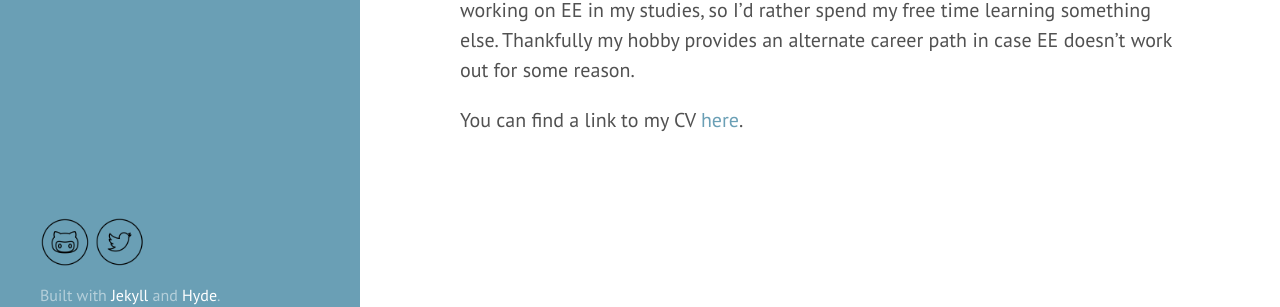
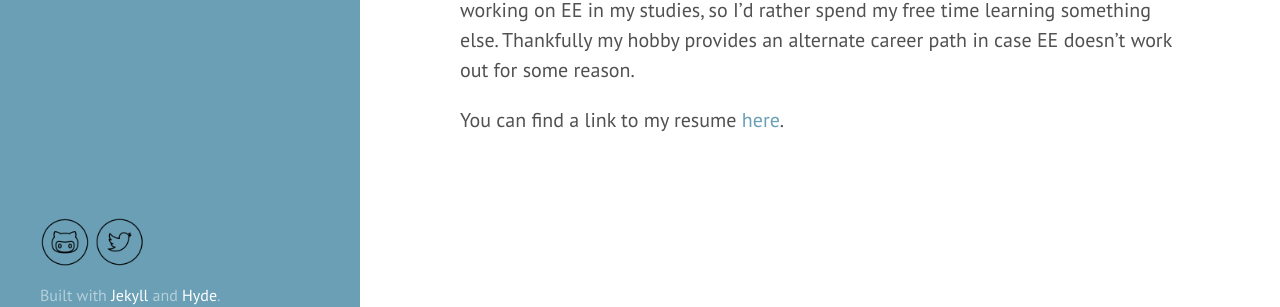
Before and after one commit to aksiksi/blog, a Jekyll site: the page built from about/index.md, in a window 1280 px wide. Shown: the part 505-812 px from the top of the page. Built offline with Jekyll 4.4.1, drawn with Linux system fonts in a browser that asks for light colours.

Commit message:
Updated resume

```diff
--- a/about/index.md
+++ b/about/index.md
@@ -11,4 +11,4 @@ I've built projects in Python, JavaScript, Node.js, Scala, Java, C++, and MATLAB
 
 You may have noticed that the projects I've worked on during my free time are not at all related to my major. The way I see it is that I spend more than enough time working on EE in my studies, so I'd rather spend my free time learning something else. Thankfully my hobby provides an alternate career path in case EE doesn't work out for some reason.
 
-You can find a link to my CV [here]({{ site.baseurl }}cv.pdf).
+You can find a link to my resume [here]({{ site.url }}resume.pdf).
```
Also changed, not shown: 2 other files.
